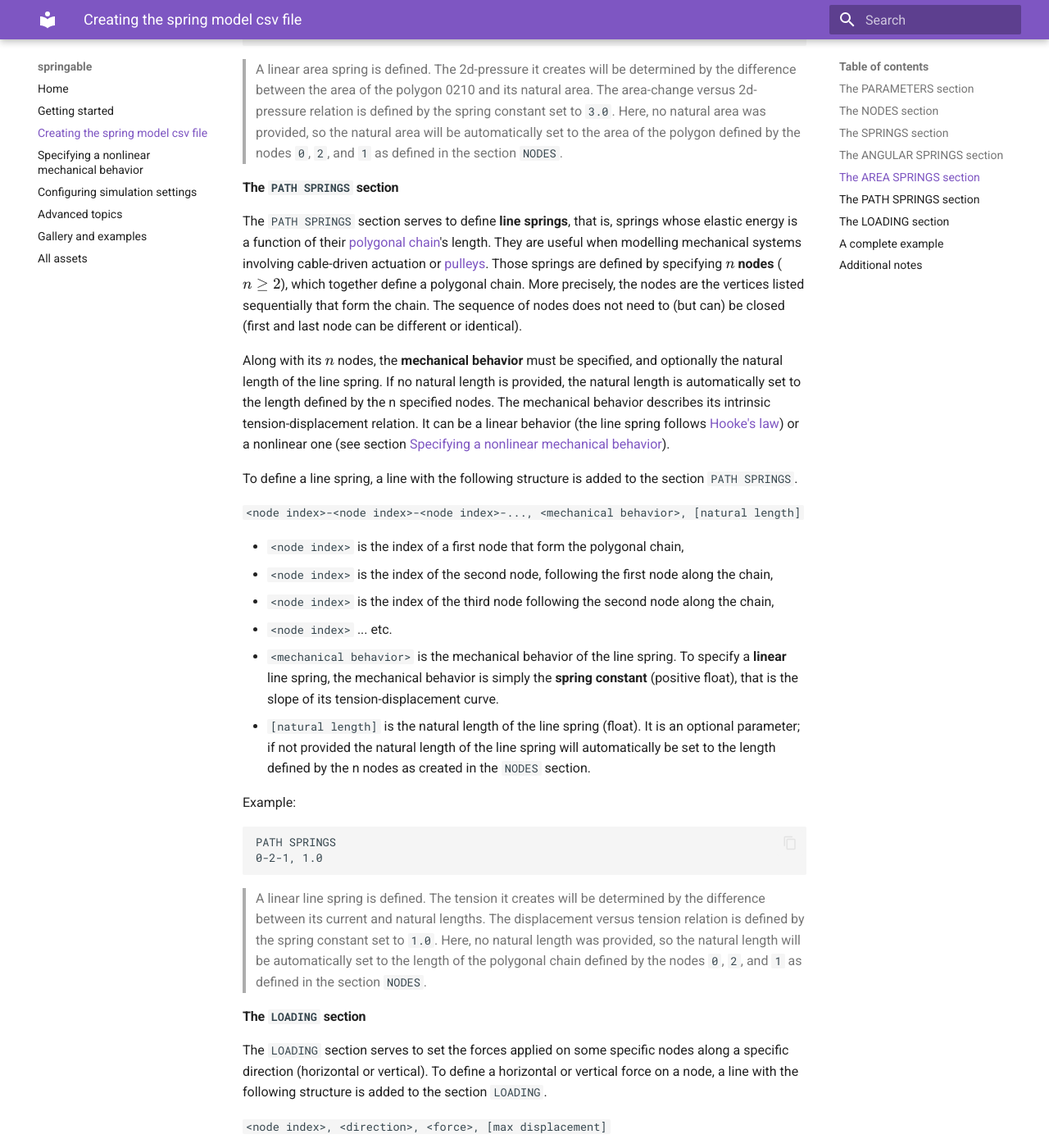
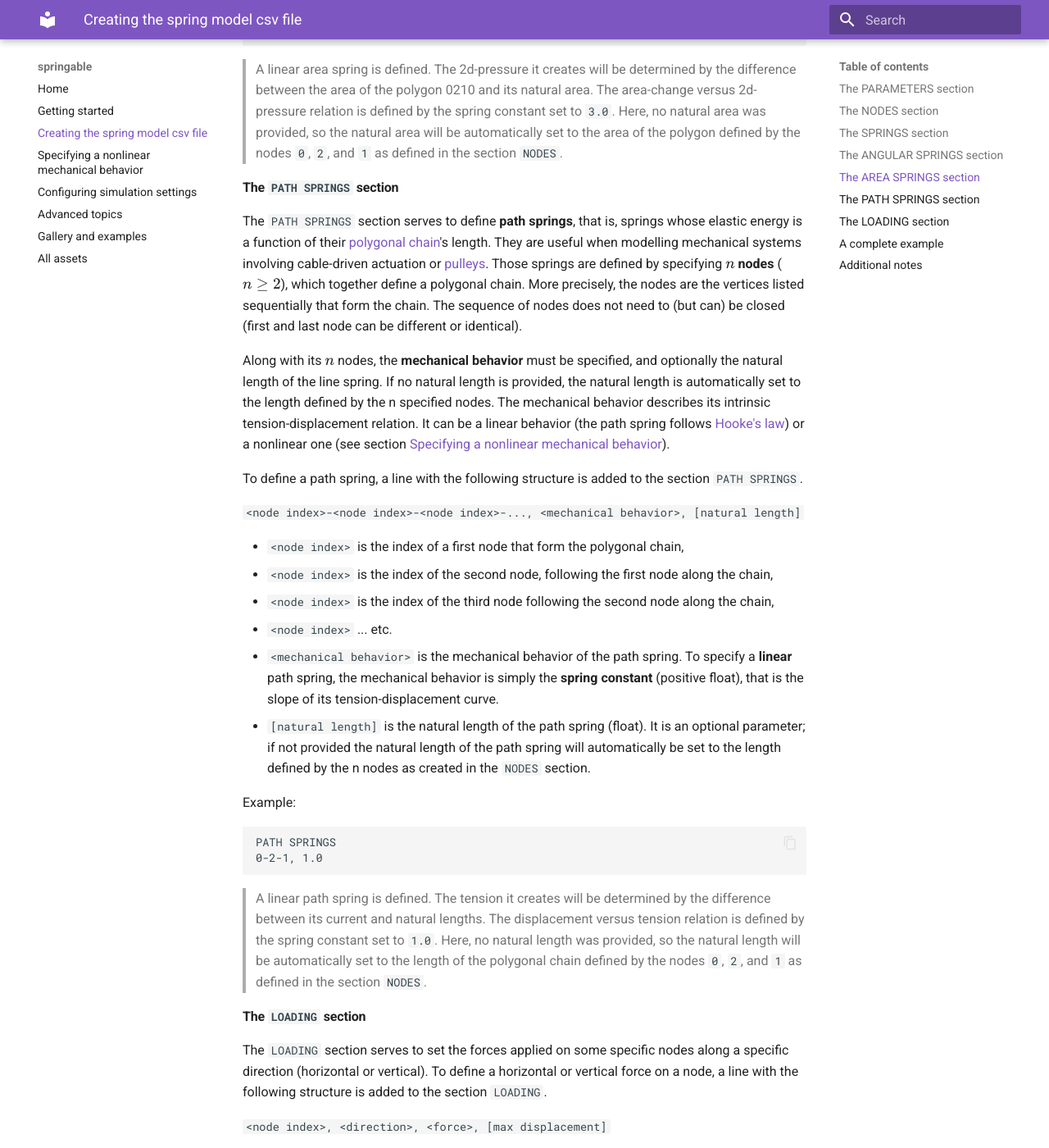
Before and after one commit to ducarme/springable, an MkDocs documentation site: the page built from docs/creating_the_spring_model_csv_file.md, in a window 1280 px wide and 1400 px high, scrolled down 5846 px. Shown: the whole window at 82% size. Built offline with MkDocs 1.6.1 and Material for MkDocs 9.7.7, drawn with Linux system fonts in a browser that asks for light colours.

Commit message:
rename line spring to path spring (prt 2)

````diff
--- a/docs/creating_the_spring_model_csv_file.md
+++ b/docs/creating_the_spring_model_csv_file.md
@@ -220,7 +220,7 @@ Here, no natural area was provided, so the natural area will be automatically se
 the area of the polygon defined by the nodes `0`, `2`, and `1` as defined in the section `NODES`.
 
 #### The `PATH SPRINGS` section
-The `PATH SPRINGS` section serves to define **line springs**, that is, springs whose elastic energy is a function of their [polygonal chain](https://en.wikipedia.org/wiki/Polygonal_chain)'s length.
+The `PATH SPRINGS` section serves to define **path springs**, that is, springs whose elastic energy is a function of their [polygonal chain](https://en.wikipedia.org/wiki/Polygonal_chain)'s length.
 They are useful when modelling mechanical systems involving cable-driven actuation or [pulleys](https://en.wikipedia.org/wiki/Pulley).
 Those springs are defined by specifying  $n$ **nodes** ($n \ge 2$), which together define a polygonal chain. More precisely, the nodes are the vertices listed sequentially that form the chain.
 The sequence of nodes does not need to (but can) be closed (first and last node can be different or identical).
@@ -228,10 +228,10 @@ The sequence of nodes does not need to (but can) be closed (first and last node
 Along with its $n$ nodes, the **mechanical behavior** must be specified, and optionally the natural length of the line
 spring. If no natural length is provided, the natural length is automatically set to the length defined by the
 n specified nodes. The mechanical behavior describes its intrinsic tension-displacement relation. It can be a linear behavior
-(the line spring follows [Hooke's law](https://en.wikipedia.org/wiki/Hooke%27s_law)) or a nonlinear one
+(the path spring follows [Hooke's law](https://en.wikipedia.org/wiki/Hooke%27s_law)) or a nonlinear one
 (see section [Specifying a nonlinear mechanical behavior](#specifying-a-nonlinear-mechanical-behavior)).
 
-To define a line spring, a line with the following structure is added to the section `PATH SPRINGS`.
+To define a path spring, a line with the following structure is added to the section `PATH SPRINGS`.
 
 `<node index>-<node index>-<node index>-..., <mechanical behavior>, [natural length]`
 
@@ -239,10 +239,10 @@ To define a line spring, a line with the following structure is added to the sec
 * `<node index>` is the index of the second node, following the first node along the chain,
 * `<node index>` is the index of the third node following the second node along the chain,
 * `<node index>` ... etc.
-* `<mechanical behavior>` is the mechanical behavior of the line spring. To specify a **linear** line spring,
+* `<mechanical behavior>` is the mechanical behavior of the path spring. To specify a **linear** path spring,
 the mechanical behavior is simply the **spring constant** (positive float), that is the slope of its tension-displacement curve.
-* `[natural length]` is the natural length of the line spring (float).
-It is an optional parameter; if not provided the natural length of the line spring will automatically be set to the
+* `[natural length]` is the natural length of the path spring (float).
+It is an optional parameter; if not provided the natural length of the path spring will automatically be set to the
 length defined by the n nodes as created in the `NODES` section.
 
 
@@ -251,7 +251,7 @@ Example:
 PATH SPRINGS
 0-2-1, 1.0
 ```
->A linear line spring is defined. The tension it creates will be determined by the difference between its current and natural lengths.
+>A linear path spring is defined. The tension it creates will be determined by the difference between its current and natural lengths.
 The displacement versus tension relation is defined by the spring constant set to `1.0`.
 Here, no natural length was provided, so the natural length will be automatically set to
 the length of the polygonal chain defined by the nodes `0`, `2`, and `1` as defined in the section `NODES`.
````
Also changed, not shown: README.md (+8 -8 lines), docs/index.md (+1 -1 lines).
